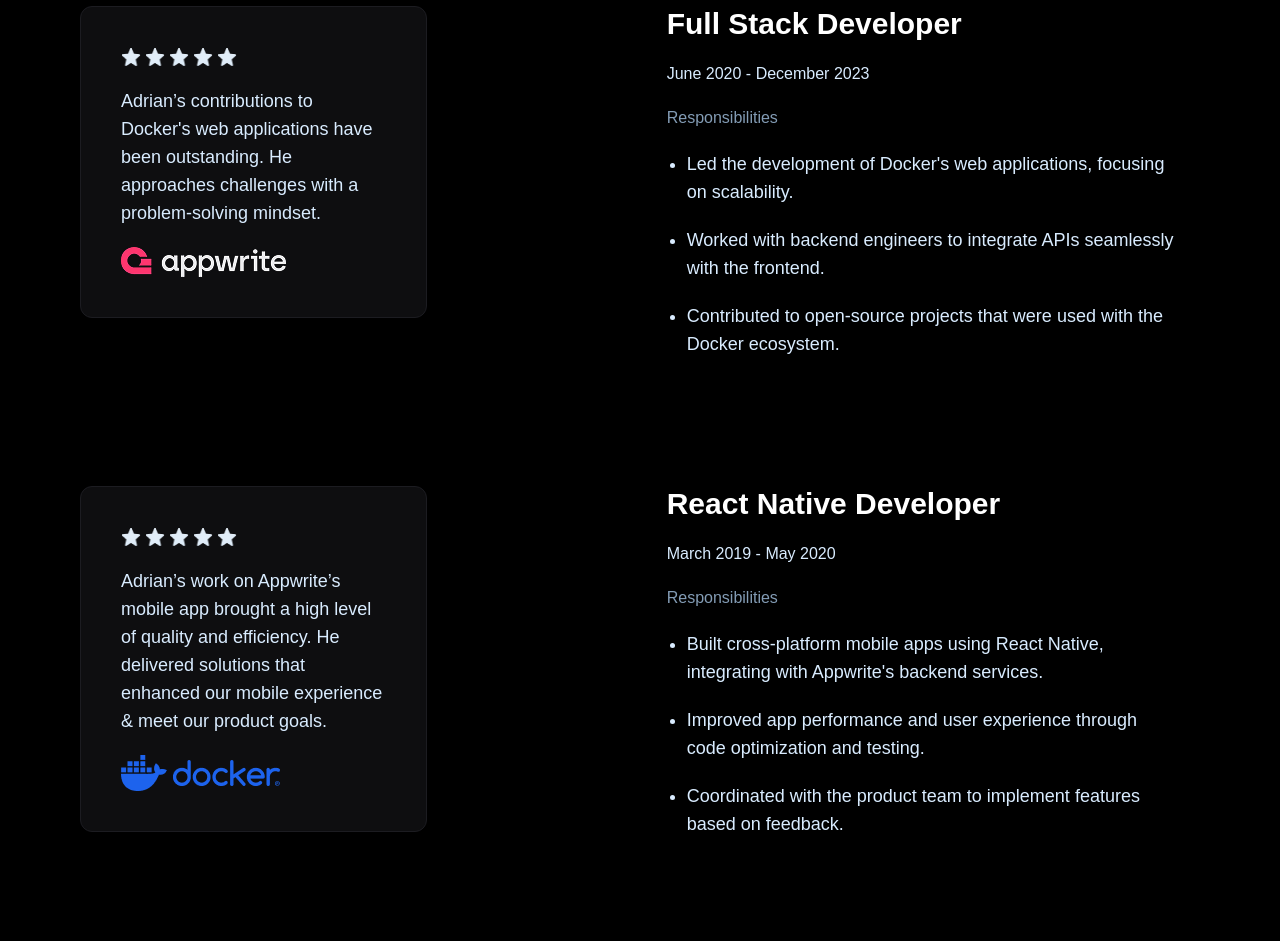
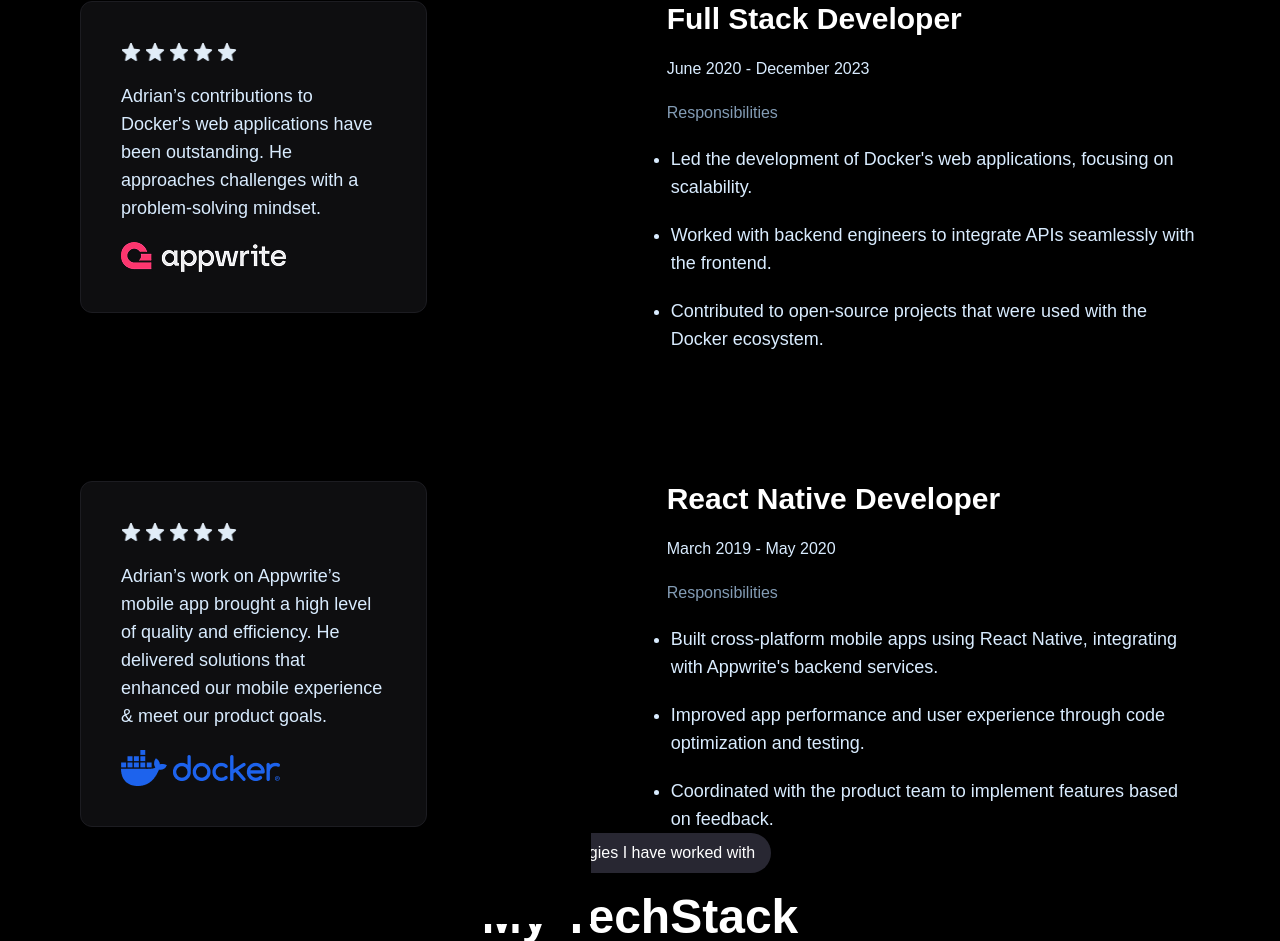
Before and after one commit to Daniellmm/my-portfolio, a React (Vite) app: page / in a window 1280 px wide. Shown: the part 3528-4469 px from the top of the page. Before the commit the page ends 4366 px from the top, so only its background shows below. Built offline with nearby package versions, Linux system fonts and the light colour scheme; no server answers; a web font is replaced by a local one.

Commit message:
adjust the expi sec

```diff
--- a/src/App.jsx
+++ b/src/App.jsx
@@ -4,6 +4,7 @@ import FeatureCards from "./sections/FeatureCards"
 import Hero from "./sections/Hero"
 import ShowcaseSection from "./sections/ShowcaseSection"
 import ExperenceSection from "./sections/ExperenceSection"
+import TechStack from "./sections/TechStack"
 
 
 const App = () => {
@@ -15,6 +16,7 @@ const App = () => {
       <LogoSection />
       <FeatureCards />
       <ExperenceSection />
+      <TechStack />
     </>
   )
 }
--- a/src/components/TitleHeader.jsx
+++ b/src/components/TitleHeader.jsx
@@ -1,4 +1,3 @@
-import React from 'react'
 
 const TitleHeader = ({ title, sub}) => {
   return (
--- a/src/sections/ExperenceSection.jsx
+++ b/src/sections/ExperenceSection.jsx
@@ -43,7 +43,7 @@ const ExperenceSection = () => {
 
          gsap.utils.toArray('.expText').forEach((text) => {
             gsap.from(text, {
-                xPercent: 100,
+                xPercent: 0,
                 opacity: 0,
                 duration: 1,
                 ease: 'Power2.InOut',
@@ -57,7 +57,7 @@ const ExperenceSection = () => {
 
     return (
         <section id='experience' className='w-full md:mt-40 mt-20 section-padding xl:px-0'>
-            <div className='w-full h-full md:px-20 px-5'>
+            <div className='w-full h-full md:px-20'>
                 <TitleHeader
                     title="Work Experience"
                     sub="My Career Overview"
@@ -91,7 +91,7 @@ const ExperenceSection = () => {
                                                 <h1 className='font-semibold text-3xl'>{card.title}</h1>
                                                 <p className='my-5 text-white-50'>{card.date}</p>
                                                 <p className='text-[#839cb5]'>Responsibilities</p>
-                                                <ul className='list-disc mx-5 mt-5 flex flex-col gap-5 text-white-50'>
+                                                <ul className='list-disc mx-1 mt-5 flex flex-col gap-5 text-white-50'>
                                                     {card.responsibilities.map((responsibility) => (
                                                         <li key={responsibility} className='text-lg'>
                                                             {responsibility}
--- /dev/null
+++ b/src/sections/TechStack.jsx
@@ -0,0 +1,17 @@
+import React from 'react'
+import TitleHeader from '../components/TitleHeader'
+
+const TechStack = () => {
+  return (
+    <section id='skills' className='flex-center secton-padding'>
+        <div>
+            <TitleHeader
+            title='My TechStack'
+            sub='Technologies I have worked with'
+            />
+        </div>
+    </section>
+  )
+}
+
+export default TechStack
```
